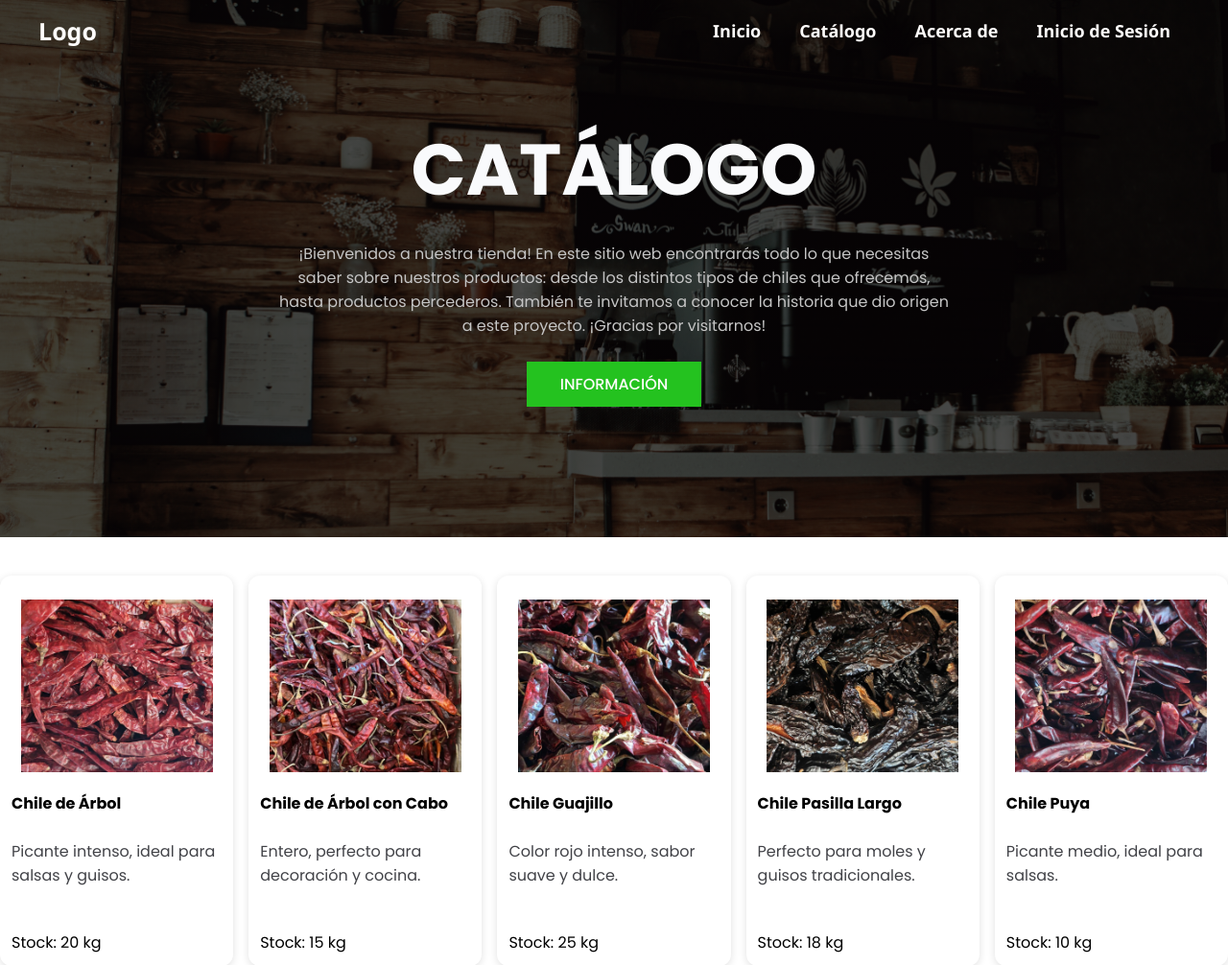
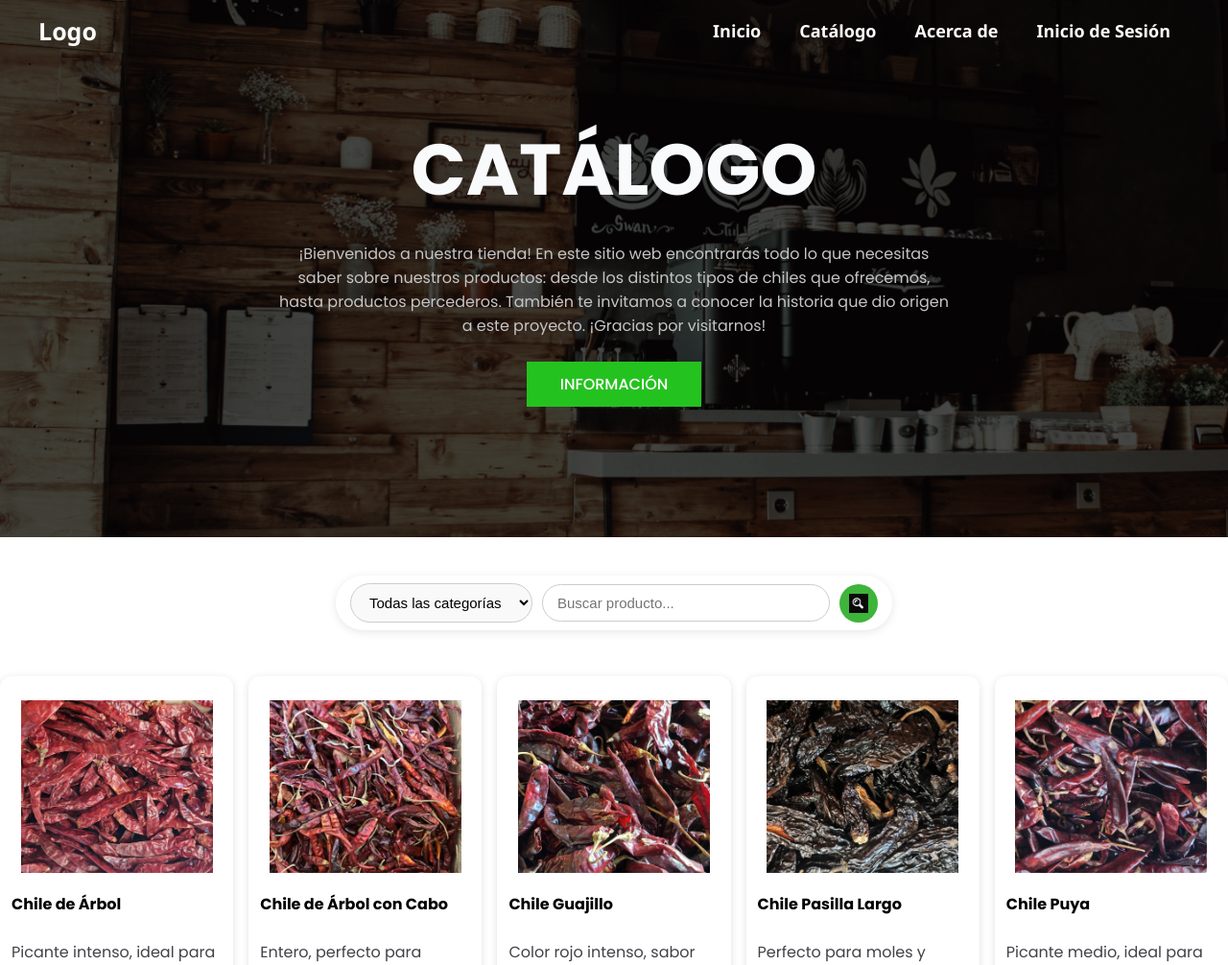
Before and after one commit to mari005a/el_pistachon, a PHP site: page /html/catalogo.html in a window 1280 px wide. Shown: the top 1006 px of the page at 96% size. Run offline with PHP 8.4, Linux system fonts and the light colour scheme.

Commit message:
Diseño de busqueda y ampleacion de imagenes

```diff
--- a/css/style.css
+++ b/css/style.css
@@ -418,3 +418,115 @@ p {
                 display: block;
                 margin: 0 auto;
             }
+
+/* --- Sección de búsqueda con menú desplegable --- */
+.search-section {
+    display: flex;
+    justify-content: center;
+    margin: 40px 0;
+}
+
+.search-container {
+    display: flex;
+    align-items: center;
+    gap: 10px;
+    background: #fff;
+    border-radius: 30px;
+    padding: 8px 15px;
+    box-shadow: 0 2px 10px rgba(0,0,0,0.1);
+}
+
+/* Menú desplegable de categorías */
+.category-select {
+    padding: 10px 15px;
+    border: 1px solid #ccc;
+    border-radius: 25px;
+    font-size: 15px;
+    outline: none;
+    background-color: #f9f9f9;
+    cursor: pointer;
+    transition: border-color 0.3s;
+}
+
+.category-select:hover,
+.category-select:focus {
+    border-color: #3eb43a;
+}
+
+/* Input de búsqueda */
+.search-input {
+    width: 300px;
+    padding: 10px 15px;
+    border: 1px solid #ccc;
+    border-radius: 25px;
+    font-size: 15px;
+    transition: border-color 0.3s;
+}
+
+.search-input:focus {
+    outline: none;
+    border-color: #3eb43a;
+    box-shadow: 0 0 5px rgba(83, 223, 40, 0.4);
+}
+
+/* Botón con lupa */
+.search-button {
+    background-color: #3eb43a;
+    border: none;
+    border-radius: 50%;
+    width: 40px;
+    height: 40px;
+    cursor: pointer;
+    display: flex;
+    align-items: center;
+    justify-content: center;
+    transition: background-color 0.3s ease;
+}
+
+.search-button:hover {
+    background-color: #3eb43a;
+}
+
+.lupa-icono {
+    width: 20px;
+    height: 20px;
+    filter: invert(1);
+}
+
+#lightbox {
+  position: fixed;
+  top: 0;
+  left: 0;
+  width: 100%;
+  height: 100%;
+  background-color: rgba(0, 0, 0, 0.8);
+  display: none;
+  justify-content: center;
+  align-items: center;
+  z-index: 9999;
+}
+
+#lightbox img {
+  max-width: 80%;
+  max-height: 80%;
+  border-radius: 10px;
+  box-shadow: 0 0 15px rgba(68, 255, 108, 0.3);
+}
+
+#cerrar {
+  position: absolute;
+  top: 30px;
+  right: 50px;
+  font-size: 40px;
+  color: white;
+  cursor: pointer;
+  transition: color 0.3s ease;
+}
+
+#cerrar:hover {
+  color:#3eb43a;
+}
+
+.oculto {
+  display: none;
+}
--- a/html/catalogo.html
+++ b/html/catalogo.html
@@ -43,6 +43,25 @@
         </div>
 
     </header>
+
+   <section class="search-section">
+    <div class="search-container">
+        <select class="category-select">
+            <option value="">Todas las categorías</option>
+            <option value="chiles">Chiles</option>
+            <option value="especias">Especias</option>
+            <option value="semillas">Semillas</option>
+            <option value="dulces">Dulces</option>
+            <option value="frutas-secas">Frutas Secas</option>
+            <option value="otros">Otros</option>
+        </select>
+
+        <input type="text" placeholder="Buscar producto..." class="search-input">
+        <button class="search-button">
+            <img src="../imagenes/lupa.jpg" alt="Buscar" class="lupa-icono">
+        </button>
+    </div>
+   </section>
 
 
 
@@ -215,6 +234,7 @@
                         <span>Stock: 11 kg</span>
                     </div>
                 </div>
+
                 <div>
                     <div class="catalog-info" style="background: #fff; box-shadow: 0 2px 8px rgba(0,0,0,0.12); border-radius: 12px; padding: 12px; margin-top: 8px; padding-top: 25px;">
                     <img src="../imagenes/per_rompope.jpg" alt="Producto 22" class="catalog-img" style="padding-bottom: 20px;">
@@ -351,6 +371,13 @@
     </div>
 
 </footer>
+
+<div id="lightbox" class="oculto">
+  <span id="cerrar">&times;</span>
+  <img id="imagen-ampliada" src="" alt="Imagen ampliada">
+</div>
+
+<script src="../js/script"></script>
 </body>
 
 </html>
```
Also changed, not shown: imagenes/iconolupa.jpg (added), imagenes/lupa.jpg (added), 1 other file.
